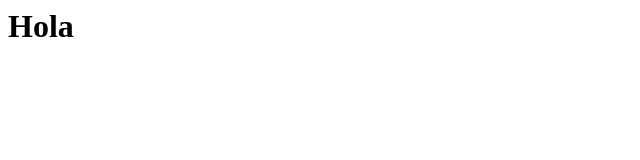
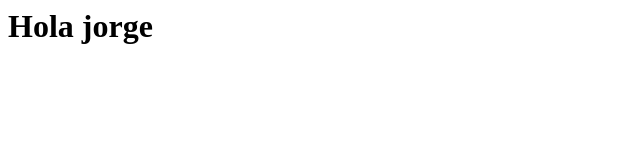
Before and after one commit to egenerei/DOCKER-HAProxy-load-balancer, a plain HTML site: page nfs_share/index.html in a window 1280 px wide. Shown: the whole page, without its empty margins (0-640 px from the left). Drawn offline with Linux system fonts and the light colour scheme.

```diff
--- a/nfs_share/index.html
+++ b/nfs_share/index.html
@@ -1 +1 @@
-<h1>Hola</h1>
+<h1>Hola jorge</h1>
```
Also changed, not shown: 1 other file.
